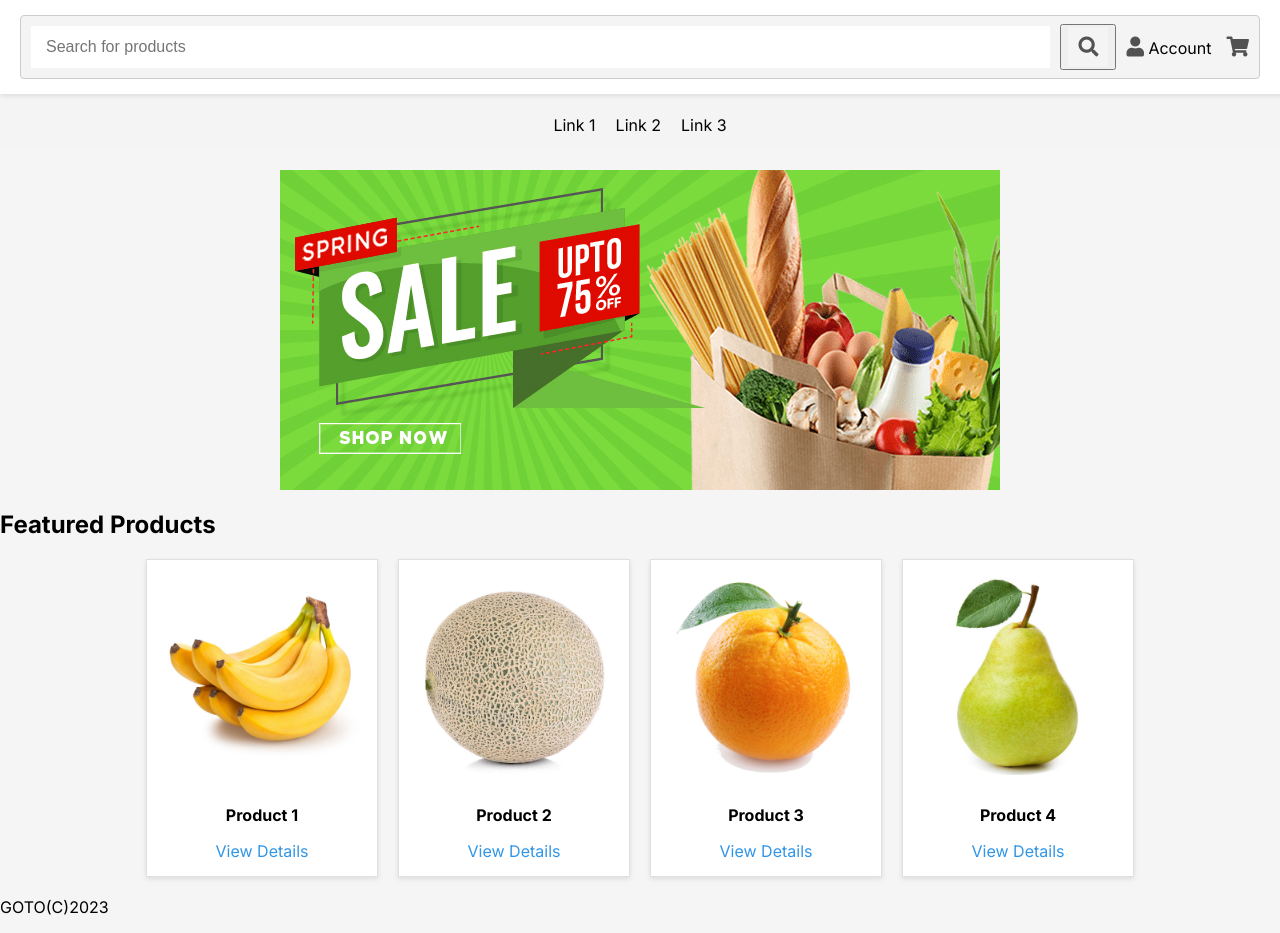
After one commit to hannahmadelyn/MSP, a PHP site: page /goto/store.html in a window 1280 px wide. The commit adds this page. Run offline with PHP 8.4, Linux system fonts and the light colour scheme.

Commit message:
store and cart changes

```diff
--- /dev/null
+++ b/goto/css/store_style.css
@@ -0,0 +1,130 @@
+/* --- Base Styles --- */
+body {
+    background-color: #F5F5F5;
+    margin: 0;
+    font-family: 'Inter', sans-serif;
+    padding-top: 80px; /* Increased top padding to accommodate the fixed header */
+}
+
+a {
+    text-decoration: none;
+    color: inherit;
+}
+
+i {
+    color: #525252;
+    font-size: 20px;
+}
+
+/* Adjusted Header */
+header {
+    display: flex;
+    justify-content: center;  /* Center the content horizontally */
+    align-items: center;
+    padding: 15px 20px;
+    background-color: #fff;
+    box-shadow: 0px 2px 5px rgba(0, 0, 0, 0.1);
+    z-index: 1;
+    position: fixed;
+    top: 0;
+    left: 0;
+    width: 100%;
+}
+
+/* Adjusted Header Form */
+header form {
+    display: flex;
+    align-items: center;
+    flex-grow: 2;
+    width: 90%;  /* Make the form cover the entire width */
+    border: 1px solid #ccc;
+    background-color: #f4f4f4;  /* Background color for the entire form */
+    overflow: hidden;  /* Ensures inner elements don't spill out */
+    border-radius: 4px;  /* Optional: Rounded corners for the search box */
+    margin-right: 40px;  /* Center the form horizontally */
+}
+
+
+header input[type="text"] {
+    flex: 1;
+    border: none;
+    padding: 12px 15px; /* Adjusted padding for balanced spacing */
+    font-size: 1em;
+    outline: none;
+    margin: 10px;
+}
+
+header form i.fas.fa-search {
+    padding: 10px;
+    cursor: pointer;
+    background-color: #f4f4f4; /* Added background for contrast */
+}
+
+.user-cart-icons {
+    display: flex;
+    gap: 15px;
+    align-items: center;
+    margin: 20px 10px;  /* Adjusted the right margin to 10px */
+}
+
+
+/* --- Quick Links --- */
+.quick-links {
+    display: flex;
+    justify-content: center;
+    gap: 20px; /* Increased gap for spacing */
+    background-color: #f4f4f4;
+    padding: 15px 0; /* Increased padding for balance */
+    margin-top: 20px; /* Space between header and quick links */
+}
+
+.quick-links li {
+    list-style: none;
+}
+
+/* --- Banner Styles --- */
+.banner {
+    width: 100%;
+    display: flex;
+    justify-content: center;
+    align-items: center;
+    margin: 20px 0;
+}
+
+.banner img {
+    max-width: 100%;
+    height: auto;
+}
+
+/* --- Product Grid --- */
+.product-grid {
+    display: flex;
+    flex-wrap: wrap;
+    gap: 20px;
+    justify-content: center;
+    margin: 20px 0; /* Space between banner and product grid */
+}
+
+.product-card {
+    background-color: #fff;
+    padding: 15px;
+    border: 1px solid #e0e0e0;
+    box-shadow: 0px 2px 5px rgba(0, 0, 0, 0.1);
+    text-align: center;
+    transition: transform 0.3s;
+}
+
+.product-card img {
+    width: 100%;
+    max-height: 200px;
+    object-fit: cover;
+    margin-bottom: 10px;
+}
+
+.product-card p {
+    font-weight: bold;
+}
+
+.product-card a {
+    color: #3196E7;
+}
--- a/goto/css/style.css
+++ b/goto/css/style.css
@@ -38,6 +38,9 @@ header form i.fas.fa-search {
     cursor: pointer; /* Makes it clear this is clickable */
     background-color: #f4f4f4; /* Optional: give it a different background color for contrast */
 }
+
+
+
 .search-btn {
     background: none; /* Remove default background */
     border: none; /* Remove default border */
--- a/goto/index.html
+++ b/goto/index.html
@@ -4,9 +4,9 @@
 	<meta charset="utf-8">
 	<meta name="viewport" content="width=device-width, initial-scale=1">
 	<link rel="stylesheet" href="https://cdnjs.cloudflare.com/ajax/libs/font-awesome/5.15.3/css/all.min.css">
-<link rel="preconnect" href="https://fonts.googleapis.com">
-<link rel="preconnect" href="https://fonts.gstatic.com" crossorigin>
-<link href="https://fonts.googleapis.com/css2?family=Inter:wght@200;400;500;700&family=Roboto:wght@300;400;500;900&display=swap" rel="stylesheet">
+	<link rel="preconnect" href="https://fonts.googleapis.com">
+	<link rel="preconnect" href="https://fonts.gstatic.com" crossorigin>
+	<link href="https://fonts.googleapis.com/css2?family=Inter:wght@200;400;500;700&family=Roboto:wght@300;400;500;900&display=swap" rel="stylesheet">
 	<link rel="stylesheet" type="text/css" href="css/style.css">
 	<title>GOTO Dashboard</title>
 </head>
--- /dev/null
+++ b/goto/store.html
@@ -0,0 +1,73 @@
+<!DOCTYPE html>
+<html lang="en">
+
+<head>
+    <meta charset="UTF-8">
+    <meta name="viewport" content="width=device-width, initial-scale=1">
+    <link rel="stylesheet" href="https://cdnjs.cloudflare.com/ajax/libs/font-awesome/5.15.3/css/all.min.css">
+    <link rel="preconnect" href="https://fonts.googleapis.com">
+    <link rel="preconnect" href="https://fonts.gstatic.com" crossorigin>
+    <link href="https://fonts.googleapis.com/css2?family=Inter:wght@200;400;500;700&family=Roboto:wght@300;400;500;900&display=swap" rel="stylesheet">
+    <link rel="stylesheet" type="text/css" href="css/store_style.css">
+    <title>Home - GOTO Store</title>
+</head>
+
+<body>
+    <header>
+        <form>
+            <input type="text" placeholder="Search for products">
+            <button type="submit" class="search-btn">
+                <i class="fas fa-search"></i>
+            </button>
+            <div class="user-cart-icons">
+                <a href="#"><i class="fas fa-user"></i> Account</a>
+                <a href="cart.html"><i class="fas fa-shopping-cart"></i></a>
+            </div>
+        </form>
+    </header>
+    <nav>
+        <ul class="quick-links">
+            <li><a href="#">Link 1</a></li>
+            <li><a href="#">Link 2</a></li>
+            <li><a href="#">Link 3</a></li>
+            <!-- Add more quick links as needed -->
+        </ul>
+    </nav>
+    <main>
+        <section class="banner">
+            <img src="/goto/img/sale.png" alt="Banner Description">
+        </section>
+        <section class="products">
+            <h2>Featured Products</h2>
+            <div class="product-grid">
+                <div class="product-card">
+                    <img src="/goto/img/banana.png" alt="Product 1">
+                    <p>Product 1</p>
+                    <a href="item.html">View Details</a>
+                </div>
+                <div class="product-card">
+                    <img src="/goto/img/cantaloupe.png" alt="Product 2">
+                    <p>Product 2</p>
+                    <a href="item.html">View Details</a>
+                </div>
+                <div class="product-card">
+                    <img src="/goto/img/orange.png" alt="Product 3">
+                    <p>Product 3</p>
+                    <a href="item.html">View Details</a>
+                </div>
+                <div class="product-card">
+                    <img src="/goto/img/pear.png" alt="Product 4">
+                    <p>Product 4</p>
+                    <a href="item.html">View Details</a>
+                </div>
+                <!-- Add more products as necessary -->
+            </div>
+        </section>
+
+    </main>
+    <footer>
+        <p>GOTO(C)2023</p>
+    </footer>
+</body>
+
+</html>
```
Also changed, not shown: goto/cart.html (added, +74 -0 lines), goto/img/apple.png, goto/img/banana.png (added), goto/img/cantaloupe.png (added), goto/img/orange.png (added), goto/img/pear.png (added), goto/img/sale.png (added), goto/img/watermelon.png (added).
